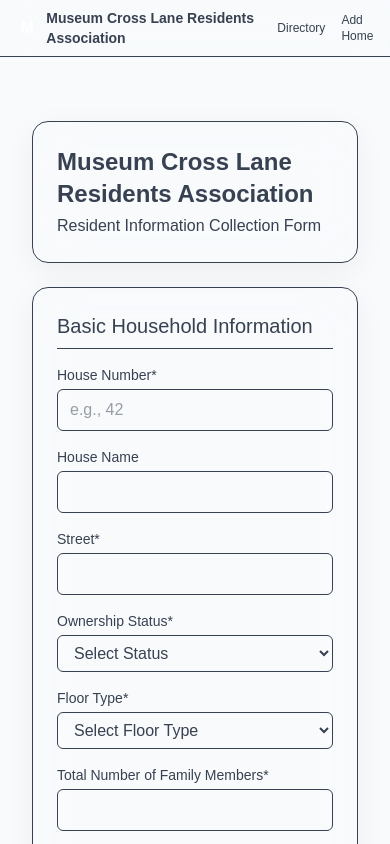
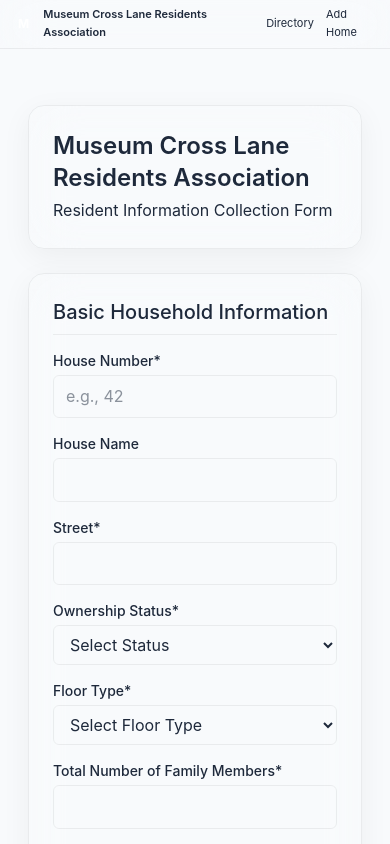
Before and after one commit to abhijithmahipal/mclra-listing, a Next.js app: page /addhome in a window 390 px wide. Shown: the top 844 px of the page. Built offline with nearby package versions, Linux system fonts and the light colour scheme.

Commit message:
Revamp global styles and layout for improved aesthetics; update color palette, typography, and responsive design elements across components, enhancing user experience and accessibility.

```diff
--- a/src/app/addhome/page.tsx
+++ b/src/app/addhome/page.tsx
@@ -238,7 +238,6 @@ export default function AddHomePage() {
             </section>
 
             <div className="flex items-center justify-between pt-2">
-              <button type="reset" className="px-4 py-2 rounded-md bg-red-600 text-white hover:bg-red-700">Reset Form</button>
               <button disabled={submitting} type="submit" className="px-4 py-2 rounded-md text-white bg-emerald-600 hover:bg-emerald-700 disabled:opacity-60 transition-colors">
                 {submitting ? 'Submitting...' : 'Submit Information'}
               </button>
--- a/src/app/globals.css
+++ b/src/app/globals.css
@@ -1,37 +1,46 @@
 @import "tailwindcss";
 
 :root {
-  /* Palette */
-  --primary: #1e40af; /* deep blue */
-  --primary-foreground: #eaf2ff;
-  --accent: #059669; /* emerald */
-  --accent-foreground: #ecfdf5;
-  --background: #f8fafc; /* light gray */
-  --foreground: #374151; /* charcoal */
+  /* Modern Color Palette */
+  --primary: #2563eb; /* vibrant blue */
+  --primary-foreground: #eff6ff;
+  --accent: #8b5cf6; /* vibrant purple */
+  --accent-foreground: #faf5ff;
+  --background: #f8fafc;
+  --foreground: #1e293b;
 
   --card: #ffffff;
   --card-foreground: #1f2937;
 
-  --muted: #eef2f7;
-  --muted-foreground: #6b7280;
+  --muted: #f1f5f9;
+  --muted-foreground: #64748b;
 
-  --border: rgba(0,0,0,0.08);
-  --ring: rgba(30,64,175,0.45);
+  --border: rgba(0,0,0,0.06);
+  --ring: rgba(59, 130, 246, 0.5);
+
+  --radius: 0.75rem;
+  --radius-sm: 0.5rem;
+  --radius-lg: 1rem;
+
+  --shadow-sm: 0 1px 2px 0 rgba(0, 0, 0, 0.05);
+  --shadow: 0 4px 6px -1px rgba(0, 0, 0, 0.1), 0 2px 4px -1px rgba(0, 0, 0, 0.06);
+  --shadow-md: 0 10px 15px -3px rgba(0, 0, 0, 0.1), 0 4px 6px -2px rgba(0, 0, 0, 0.05);
+  --shadow-lg: 0 20px 25px -5px rgba(0, 0, 0, 0.1), 0 10px 10px -5px rgba(0, 0, 0, 0.04);
 }
 
 @media (prefers-color-scheme: dark) {
   :root {
-    --background: #0b0f17;
-    --foreground: #e5e7eb;
+    --background: #0f172a;
+    --foreground: #f1f5f9;
 
-    --card: rgba(255,255,255,0.06);
-    --card-foreground: #e5e7eb;
+    --card: rgba(255, 255, 255, 0.05);
+    --card-foreground: #f8fafc;
 
-    --muted: rgba(255,255,255,0.08);
-    --muted-foreground: #9ca3af;
+    --muted: rgba(255, 255, 255, 0.08);
+    --muted-foreground: #94a3b8;
 
-    --border: rgba(255,255,255,0.12);
-    --ring: rgba(16,185,129,0.45);
+    --border: rgba(255, 255, 255, 0.12);
+    --ring: rgba(139, 92, 246, 0.5);
   }
 }
 
@@ -44,12 +53,104 @@
   --color-muted-foreground: var(--muted-foreground);
   --color-border: var(--border);
   --color-ring: var(--ring);
-  --font-sans: var(--font-geist-sans);
-  --font-mono: var(--font-geist-mono);
+  --font-sans: 'Inter', -apple-system, BlinkMacSystemFont, system-ui, sans-serif;
+  --font-mono: ui-monospace, SFMono-Regular, 'SF Mono', Consolas, 'Liberation Mono', Menlo, monospace;
+
+  --radius: var(--radius);
+  --radius-sm: var(--radius-sm);
+  --radius-lg: var(--radius-lg);
+
+  --shadow-sm: var(--shadow-sm);
+  --shadow: var(--shadow);
+  --shadow-md: var(--shadow-md);
+  --shadow-lg: var(--shadow-lg);
+}
+
+* {
+  border-color: var(--border);
+}
+
+html {
+  scroll-behavior: smooth;
 }
 
 body {
   background: var(--background);
   color: var(--foreground);
-  font-family: Arial, Helvetica, sans-serif;
+  font-family: 'Inter', -apple-system, BlinkMacSystemFont, system-ui, sans-serif;
+  line-height: 1.6;
+  -webkit-font-smoothing: antialiased;
+  -moz-osx-font-smoothing: grayscale;
+  transition: background-color 0.3s ease, color 0.3s ease;
 }
+
+/* Custom scrollbar for modern look */
+::-webkit-scrollbar {
+  width: 8px;
+}
+
+::-webkit-scrollbar-track {
+  background: var(--muted);
+  border-radius: var(--radius);
+}
+
+::-webkit-scrollbar-thumb {
+  background: var(--muted-foreground);
+  border-radius: var(--radius);
+}
+
+::-webkit-scrollbar-thumb:hover {
+  background: var(--foreground);
+}
+
+/* Focus styles for accessibility */
+*:focus-visible {
+  outline: 2px solid var(--ring);
+  outline-offset: 2px;
+}
+
+/* Animation classes */
+@keyframes fadeIn {
+  from {
+    opacity: 0;
+    transform: translateY(10px);
+  }
+  to {
+    opacity: 1;
+    transform: translateY(0);
+  }
+}
+
+.animate-fade-in {
+  animation: fadeIn 0.5s ease-out forwards;
+}
+
+@keyframes slideIn {
+  from {
+    opacity: 0;
+    transform: translateX(-20px);
+  }
+  to {
+    opacity: 1;
+    transform: translateX(0);
+  }
+}
+
+.animate-slide-in {
+  animation: slideIn 0.4s ease-out forwards;
+}
+
+/* Glassmorphism effect utility */
+.glass {
+  backdrop-filter: blur(10px);
+  -webkit-backdrop-filter: blur(10px);
+  background: rgba(255, 255, 255, 0.1);
+  border: 1px solid rgba(255, 255, 255, 0.1);
+}
+
+@media (prefers-color-scheme: dark) {
+  .glass {
+    background: rgba(0, 0, 0, 0.1);
+    border: 1px solid rgba(255, 255, 255, 0.05);
+  }
+}
--- a/src/app/layout.tsx
+++ b/src/app/layout.tsx
@@ -16,13 +16,13 @@ export default function RootLayout({
     <html lang="en">
       <body className={`min-h-screen bg-[--background] text-[--foreground]`}>
         <nav className="sticky top-0 z-40 backdrop-blur-xl border-b border-[--border] bg-[--card]/90">
-          <div className="container mx-auto px-4">
-            <div className="flex h-14 items-center justify-between">
+          <div className="container mx-auto px-3 sm:px-4">
+            <div className="flex h-12 sm:h-14 items-center justify-between">
               <div className="flex items-center gap-2">
-                <div className="h-7 w-7 rounded-md bg-[--primary] text-white flex items-center justify-center font-bold">M</div>
-                <span className="text-sm md:text-base font-semibold">Museum Cross Lane Residents Association</span>
+                <div className="h-6 w-6 sm:h-7 sm:w-7 rounded-md bg-[--primary] text-white flex items-center justify-center font-bold text-xs">M</div>
+                <span className="text-[11px] sm:text-sm md:text-base font-semibold">Museum Cross Lane Residents Association</span>
               </div>
-              <div className="flex items-center gap-4 text-xs md:text-sm text-[--muted-foreground]">
+              <div className="flex items-center gap-3 sm:gap-4 text-[11px] sm:text-xs md:text-sm text-[--muted-foreground]">
                 <Link href="/houses" className="hover:text-[--foreground] transition-colors">Directory</Link>
                 <Link href="/addhome" className="hover:text-[--foreground] transition-colors">Add Home</Link>
               </div>
@@ -30,7 +30,7 @@ export default function RootLayout({
           </div>
         </nav>
         <div className="min-h-screen">
-          <div className="container mx-auto px-4 py-8">
+          <div className="container mx-auto px-3 sm:px-4 py-6 sm:py-8">
             {children}
           </div>
         </div>
--- a/src/components/ResidentCard.tsx
+++ b/src/components/ResidentCard.tsx
@@ -11,7 +11,7 @@ export function ResidentCard({ resident }: { resident: ResidentDetails }) {
       className="block group"
     >
       <div className="rounded-2xl border border-[--border] bg-[--card] text-[--card-foreground] backdrop-blur-xl transition-all duration-200 hover:shadow-[0_12px_40px_rgba(0,0,0,0.18)] hover:border-blue-500/40 hover:-translate-y-0.5">
-        <div className="p-6">
+        <div className="p-4 sm:p-6">
           {/* House Number Badge */
           }
           <div className="flex items-center gap-2 mb-3">
@@ -22,38 +22,38 @@ export function ResidentCard({ resident }: { resident: ResidentDetails }) {
           </div>
 
           {/* House Name & Location */}
-          <h2 className="text-xl font-semibold group-hover:text-blue-600 dark:group-hover:text-blue-400 transition-colors">
+          <h2 className="text-lg sm:text-xl font-semibold group-hover:text-blue-600 dark:group-hover:text-blue-400 transition-colors">
             {resident.houseName}
           </h2>
-          <p className="text-sm mt-1 text-[--muted-foreground] inline-flex items-center gap-1">
+          <p className="text-xs sm:text-sm mt-1 text-[--muted-foreground] inline-flex items-center gap-1">
             <MapPin className="w-4 h-4" /> Street {resident.street}
           </p>
 
           {/* Head of Family Info */}
-          <div className="mt-4 flex items-center justify-between">
-            <div className="flex items-center gap-3">
-              <div className="h-10 w-10 bg-blue-500/15 rounded-full flex items-center justify-center text-blue-500 dark:text-blue-400 font-medium border border-blue-500/25">
-                <User className="w-5 h-5" />
+          <div className="mt-3 sm:mt-4 flex items-center justify-between">
+            <div className="flex items-center gap-2.5 sm:gap-3">
+              <div className="h-9 w-9 sm:h-10 sm:w-10 bg-blue-500/15 rounded-full flex items-center justify-center text-blue-500 dark:text-blue-400 font-medium border border-blue-500/25">
+                <User className="w-4 h-4 sm:w-5 sm:h-5" />
               </div>
               <div>
-                <p className="text-sm font-medium">{resident.headOfFamily.name}</p>
-                <p className="text-xs text-[--muted-foreground]">{resident.totalFamilyMembers} family members</p>
+                <p className="text-xs sm:text-sm font-medium">{resident.headOfFamily.name}</p>
+                <p className="text-[10px] sm:text-xs text-[--muted-foreground]">{resident.totalFamilyMembers} family members</p>
               </div>
             </div>
             <a
               href={`tel:${resident.headOfFamily.phone}`}
-              className="p-2 text-blue-600 dark:text-blue-400 hover:bg-blue-500/15 rounded-lg transition-colors border border-transparent hover:border-blue-500/25"
+              className="p-1.5 sm:p-2 text-blue-600 dark:text-blue-400 hover:bg-blue-500/15 rounded-lg transition-colors border border-transparent hover:border-blue-500/25"
               onClick={(e) => e.stopPropagation()}
             >
-              <Phone className="w-5 h-5" />
+              <Phone className="w-4 h-4 sm:w-5 sm:h-5" />
             </a>
           </div>
 
           {/* View Details */}
-          <div className="mt-4 pt-4 border-t border-[--border] flex justify-end">
-            <div className="flex items-center gap-2 text-blue-600 dark:text-blue-400 text-sm font-medium group-hover:gap-3 transition-all">
+          <div className="mt-3 sm:mt-4 pt-3 sm:pt-4 border-t border-[--border] flex justify-end">
+            <div className="flex items-center gap-1.5 sm:gap-2 text-blue-600 dark:text-blue-400 text-xs sm:text-sm font-medium group-hover:gap-3 transition-all">
               View Details
-              <ArrowRight className="w-4 h-4" />
+              <ArrowRight className="w-3.5 h-3.5 sm:w-4 sm:h-4" />
             </div>
           </div>
         </div>
```
Also changed, not shown: src/app/houses/[id]/page.tsx (+34 -34 lines).
